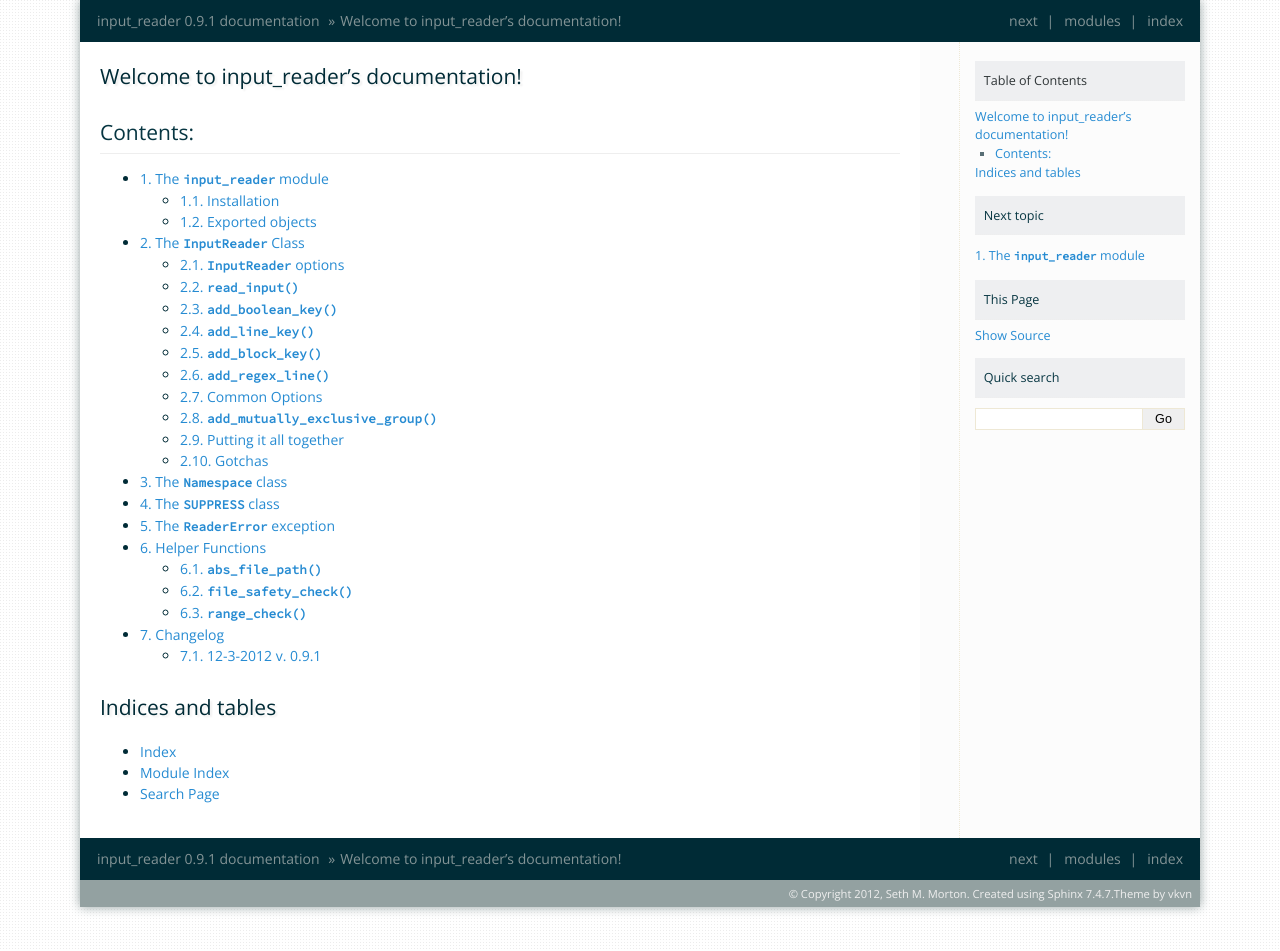
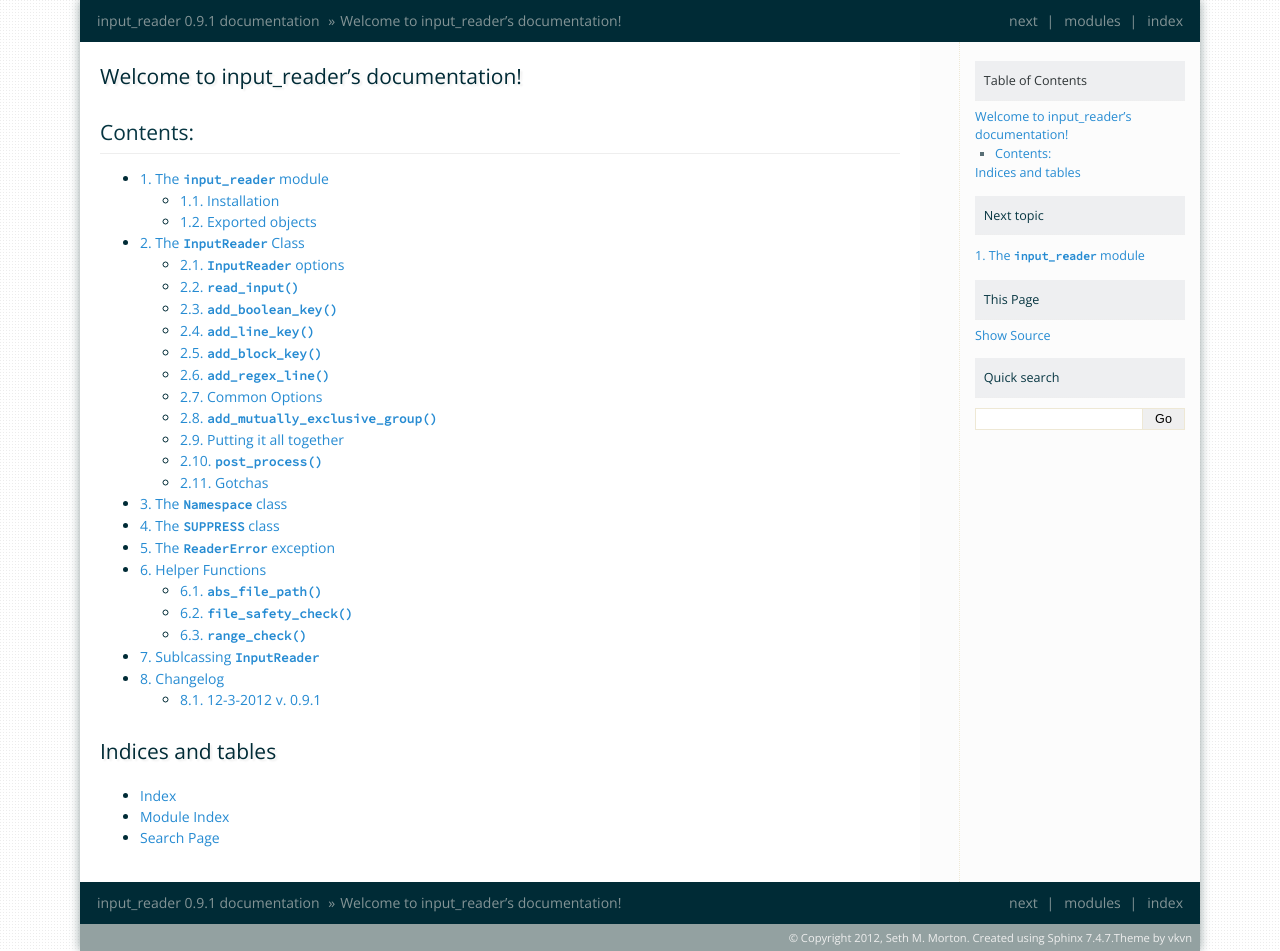
Before and after one commit to SethMMorton/input_reader, a Sphinx documentation site: the page built from docs/source/index.rst, in a window 1280 px wide. Built offline with Sphinx 7.4.7, drawn with Linux system fonts in a browser that asks for light colours; some of the changed lines change nothing that is shown.

Commit message:
Final touches on documentation

```diff
--- a/docs/source/InputReader.rst
+++ b/docs/source/InputReader.rst
@@ -54,7 +54,7 @@
 .. |ReaderError| replace:: :exc:`ReaderError`
 
 The |InputReader| Class
-==============================
+=======================
 
 .. autoclass:: InputReader
 
@@ -79,7 +79,7 @@ If an unknown parameter is passed to |InputReader|, a
 parameter a :exc:`ValueError` will be raised.
 
 |InputReader| options
-----------------------------
+---------------------
 
 There are four optional parameters to |InputReader|: *case*,
 *comment*, *ignoreunknown*, and *default*.  The defaults for these are
@@ -185,7 +185,7 @@ check that the key exists with ``if key in inp``.   To do this, use:
 .. _read_input:
 
 :meth:`~InputReader.read_input`
-----------------------------------
+-------------------------------
 
 .. automethod:: InputReader.read_input
 
@@ -269,7 +269,7 @@ modes of parsing are provided for easy testing of your key definitions.
 .. _boolean_key:
 
 :meth:`~InputReader.add_boolean_key`
----------------------------------------
+------------------------------------
 
 .. automethod:: InputReader.add_boolean_key
 
@@ -454,7 +454,7 @@ of the :ref:`common_options` section.
 .. _line_key:
 
 :meth:`~InputReader.add_line_key`
-------------------------------------
+---------------------------------
 
 .. automethod:: InputReader.add_line_key
 
@@ -1050,7 +1050,7 @@ named parameters are given, an empty |dict| is returned.
 .. _block_key:
 
 :meth:`~InputReader.add_block_key`
--------------------------------------
+----------------------------------
 
 .. automethod:: InputReader.add_block_key
 
@@ -1183,7 +1183,7 @@ block.
 .. _regex_line:
 
 :meth:`~InputReader.add_regex_line`
---------------------------------------
+-----------------------------------
 
 .. automethod:: InputReader.add_regex_line
 
@@ -1445,7 +1445,7 @@ the same as the order the keys appear in the input file.
 .. _mutex_group:
 
 :meth:`~InputReader.add_mutually_exclusive_group`
-----------------------------------------------------
+-------------------------------------------------
 
 .. automethod:: InputReader.add_mutually_exclusive_group
 
@@ -1728,6 +1728,13 @@ The above code would output
     40000.0
     2.0
 
+:meth:`~InputReader.post_process`
+---------------------------------
+
+.. automethod:: InputReader.post_process
+
+Please see :ref:`subclassing` for more details.
+
 Gotchas
 -------
 
--- a/docs/source/index.rst
+++ b/docs/source/index.rst
@@ -20,6 +20,7 @@ Contents:
     SUPPRESS.rst
     ReaderError.rst
     helperfunctions.rst
+    subclassing.rst
     changelog.rst
 
 ******************
```
